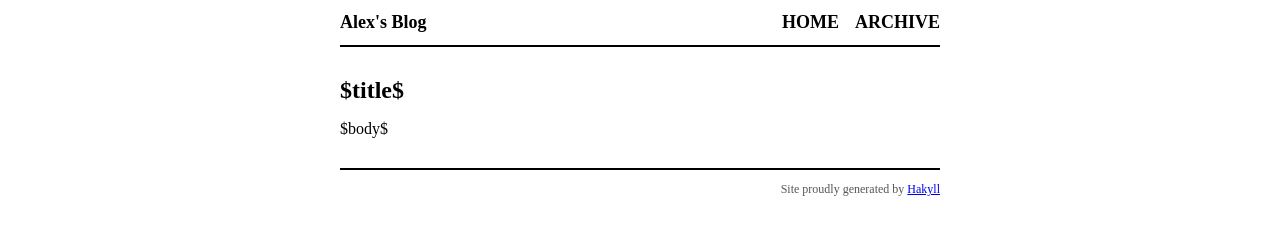
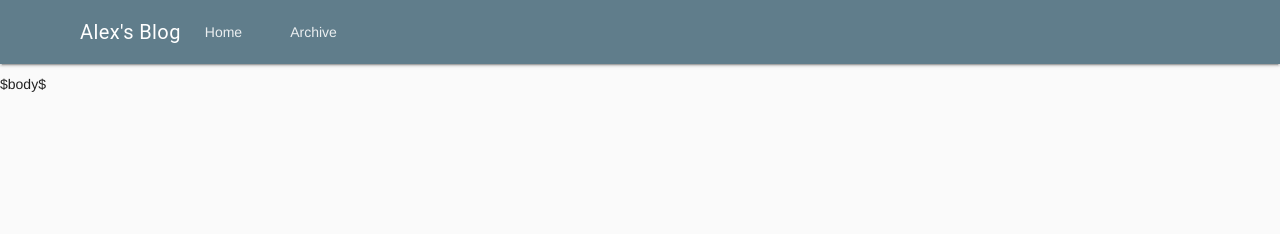
Before and after one commit to op8867555/op8867555.github.io, a plain HTML site: page templates/default.html in a window 1280 px wide. Drawn offline with nearby package versions, Linux system fonts and the light colour scheme.

Commit message:
new home page / theme / tags

```diff
--- a/css/default.css
+++ b/css/default.css
@@ -1,56 +1,12 @@
 body {
-    color: black;
-    font-size: 16px;
-    margin: 0px auto 0px auto;
-    width: 600px;
+  background-color: #fafafa;
 }
-
-div#header {
-    border-bottom: 2px solid black;
-    margin-bottom: 30px;
-    padding: 12px 0px 12px 0px;
+.content-grid {
+  max-width: 960px;
 }
-
-div#logo a {
-    color: black;
-    float: left;
-    font-size: 18px;
-    font-weight: bold;
-    text-decoration: none;
+.mdl-layout__content {
+  padding-top: 10px;
 }
-
-div#header #navigation {
-    text-align: right;
+pre {
+  overflow: overlay;
 }
-
-div#header #navigation a {
-    color: black;
-    font-size: 18px;
-    font-weight: bold;
-    margin-left: 12px;
-    text-decoration: none;
-    text-transform: uppercase;
-}
-
-div#footer {
-    border-top: solid 2px black;
-    color: #555;
-    font-size: 12px;
-    margin-top: 30px;
-    padding: 12px 0px 12px 0px;
-    text-align: right;
-}
-
-h1 {
-    font-size: 24px;
-}
-
-h2 {
-    font-size: 20px;
-}
-
-div.info {
-    color: #555;
-    font-size: 14px;
-    font-style: italic;
-}
--- a/templates/default.html
+++ b/templates/default.html
@@ -5,27 +5,36 @@
     <meta http-equiv="x-ua-compatible" content="ie=edge">
     <meta name="viewport" content="width=device-width, initial-scale=1">
     <title>Alex's Blog - $title$</title>
+    <link rel="stylesheet" href="https://fonts.googleapis.com/icon?family=Material+Icons">
+    <link rel="stylesheet" href="https://code.getmdl.io/1.3.0/material.blue_grey-indigo.min.css" />
     <link rel="stylesheet" href="/css/default.css" />
+    <script defer src="https://code.getmdl.io/1.3.0/material.min.js"></script>
   </head>
   <body>
-        <div id="header">
-            <div id="logo">
-                <a href="/">Alex's Blog</a>
+    <div class="mdl-layout mdl-js-layout mdl-layout--fixed-header ">
+      <header class="mdl-layout__header">
+        <div class="mdl-layout__header-row">
+          <!-- Title -->
+          <span class="mdl-layout-title">Alex's Blog</span>
+          <a class="mdl-navigation__link" href="/">Home</a>
+          <a class="mdl-navigation__link" href="/archive.html">Archive</a>
         </div>
-            <div id="navigation">
-                <a href="/">Home</a>
-                <a href="/archive.html">Archive</a>
+      </header>
+      <div class="mdl-layout__drawer">
+        <nav class="mdl-navigation">
+          <a class="mdl-navigation__link" href="/">
+            <i class="material-icons">home</i> Home
+          </a>
+          <a class="mdl-navigation__link" href="/archive.html">
+            <i class="material-icons">folder</i> Archive
+          </a>
+        </nav>
       </div>
-        </div>
-
-        <div id="content">
-            <h1>$title$</h1>
+      <main class="mdl-layout__content">
+      <div class="page-content">
         $body$
       </div>
-
-        <div id="footer">
-            Site proudly generated by
-            <a href="http://jaspervdj.be/hakyll">Hakyll</a>
+      </main>
     </div>
   </body>
 </html>
```
Also changed, not shown: index.html (+24 -13 lines), templates/post-list.html (+11 -6 lines), templates/post.html (+22 -7 lines), templates/tag.html (added, +10 -0 lines), 1 other file. Lines whose indentation alone changed are shown as unchanged.
